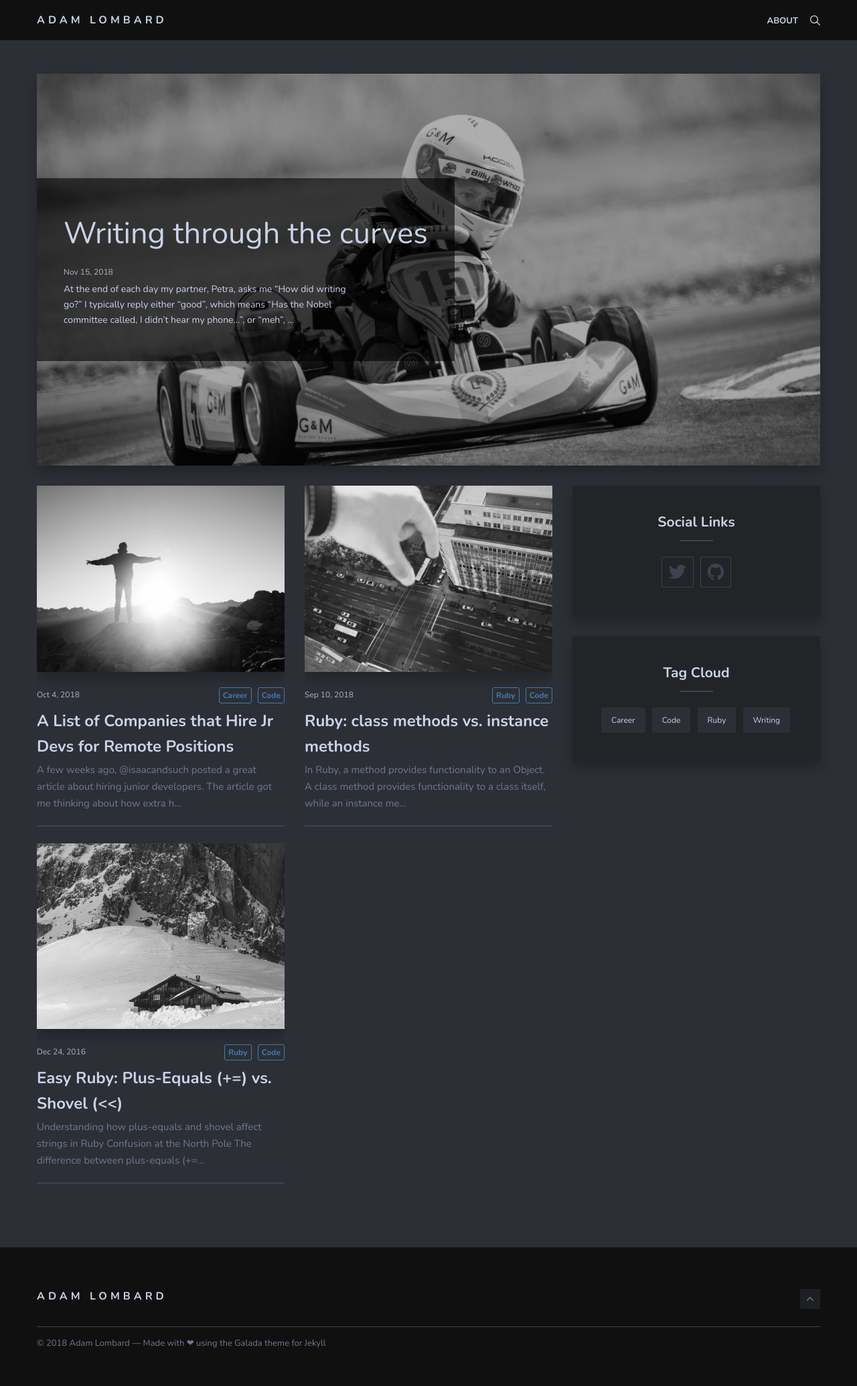
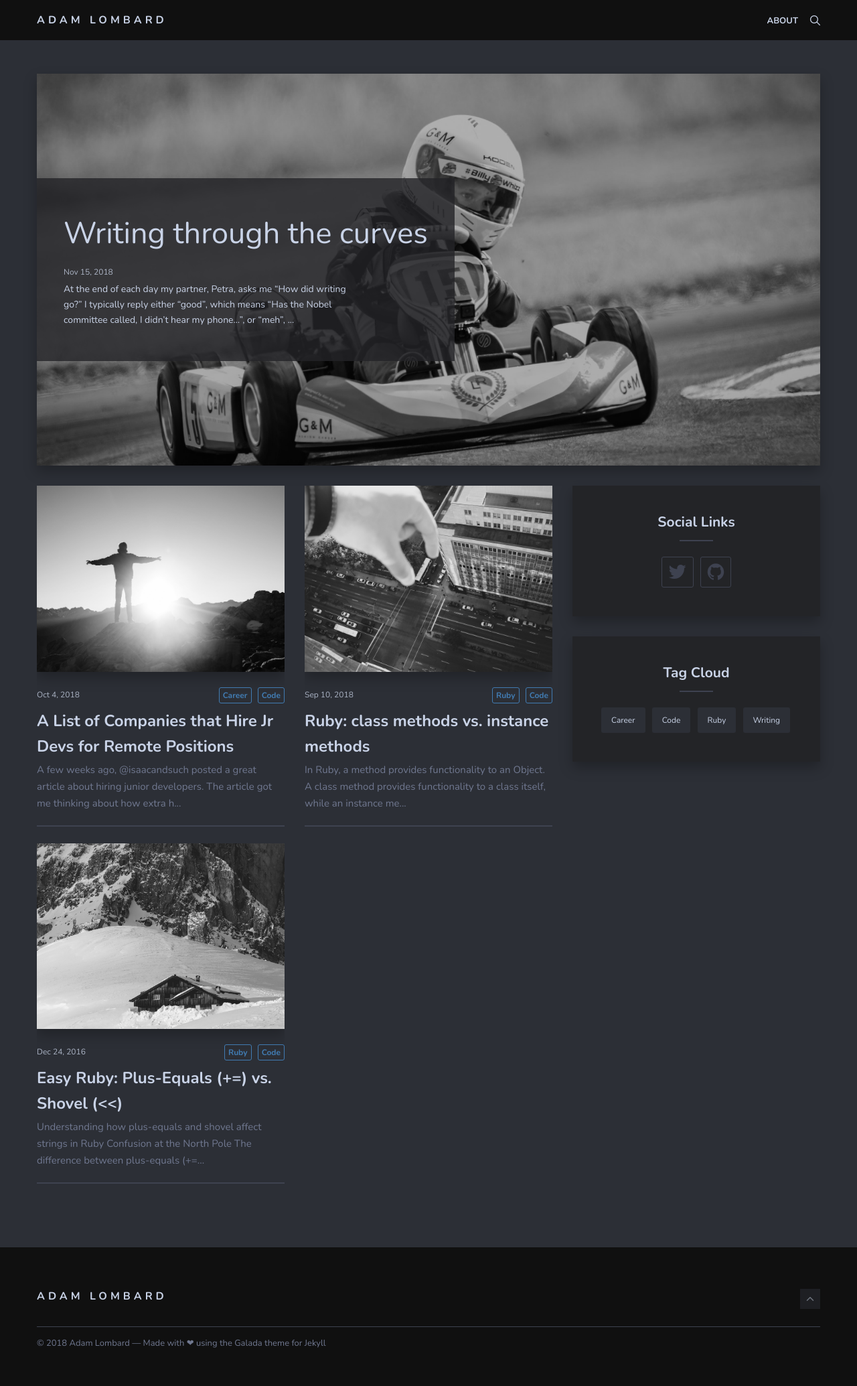
Before and after one commit to AdamLombard/AdamLombard.github.io, a Jekyll site: the page built from index.html, in a window 1280 px wide. Shown: the whole page at 67% size. Built offline with Jekyll 4.4.1, drawn with Linux system fonts in a browser that asks for light colours; the list of posts is cut into pages by our own code.

Commit message:
Tweak main article overlay transparency

```diff
--- a/index.html
+++ b/index.html
@@ -9,7 +9,7 @@ layout: default
 		<div class="col col-12">
 			<article class="article-first">
 				<div class="article-image-first" style="background-image: url({{"/img/" | prepend: site.baseurl | append : post.image}})">
-					<div class="article-content-first" style="background-color: rgba(0,0,0,{{ post.opacity }});">
+					<div class="article-content-first" style="background-color: rgba(35,36,39,{{ post.opacity }});">
 						<!-- <div class="article-tag">
 						{% if post.tags.size >= 1 %}
 							{% for tag in post.tags %}
```
Also changed, not shown: _posts/2018-11-15-writing-through-the-curves.md (+1 -1 lines).
